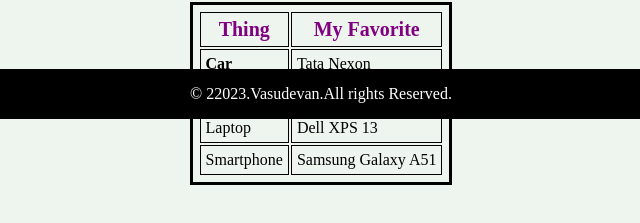
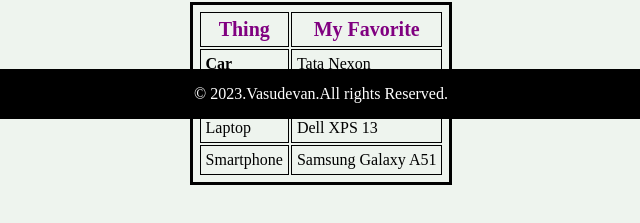
Before and after one commit to Vasudev6585558/Profile-vasu, a plain HTML site: page index.html in a window 1280 px wide. Shown: the part 681-904 px from the top of the page, 319-959 px from the left. Drawn offline with Linux system fonts and the light colour scheme.

Commit message:
Update index.html

```diff
--- a/index.html
+++ b/index.html
@@ -83,7 +83,7 @@
          </tbody>
       </table>
       <div id="footer">
-         <p>&#169; 22023.Vasudevan.All rights Reserved.</p>
+         <p>&#169; 2023.Vasudevan.All rights Reserved.</p>
       </div>
    </body>
 </html>
```
